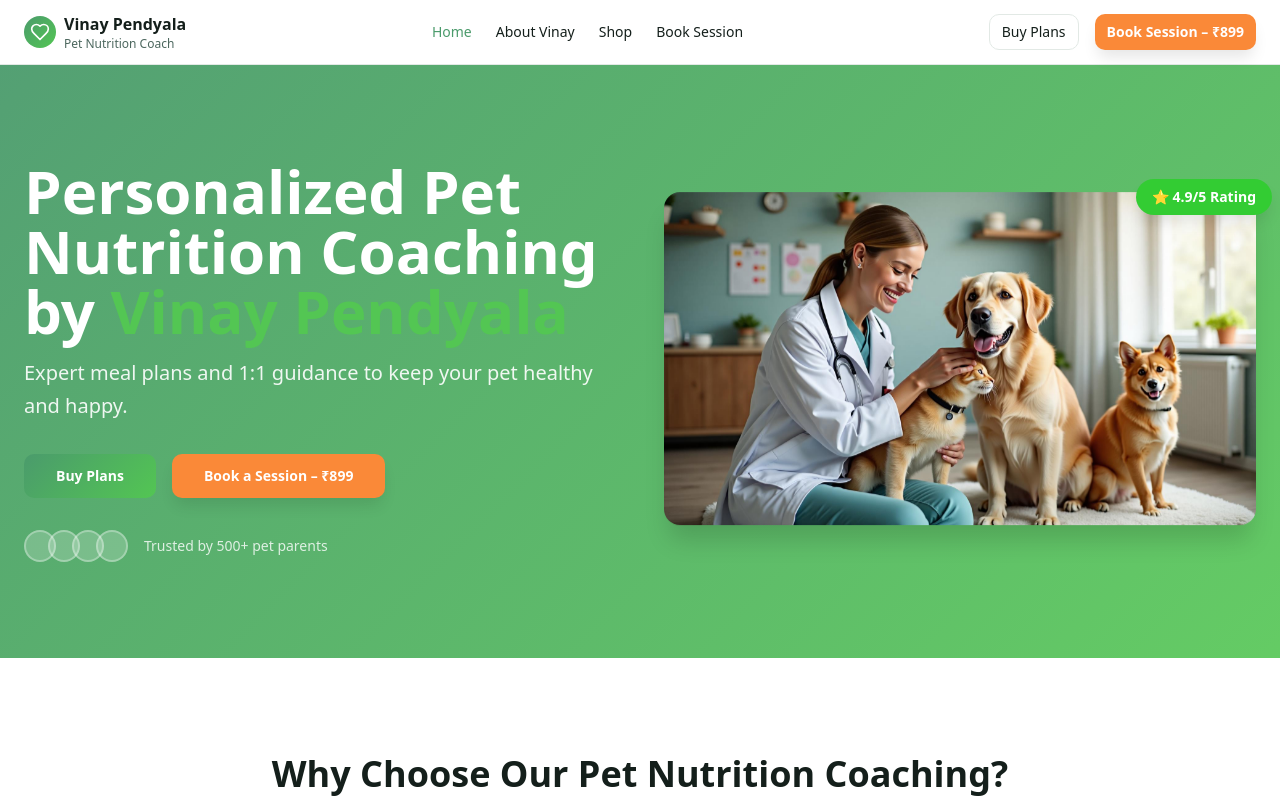
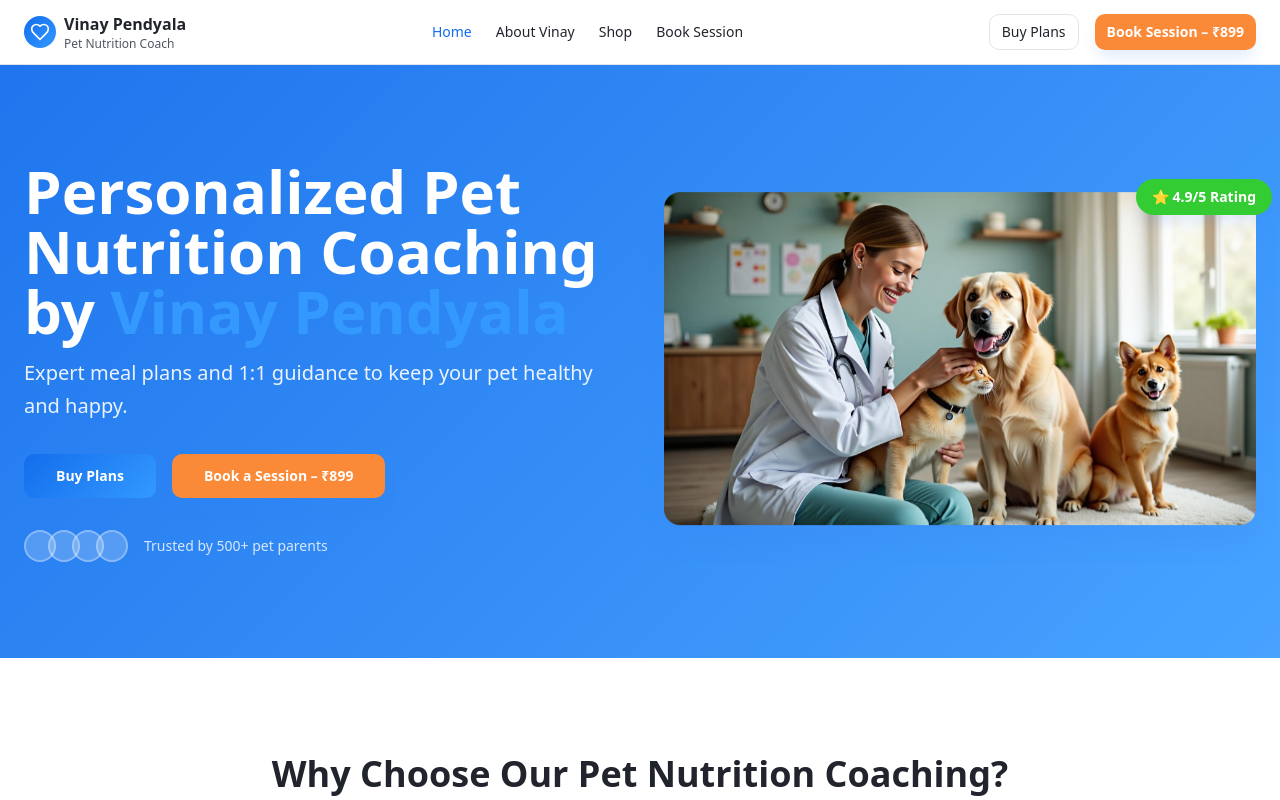
Before and after one commit to gangulajaswanth-dotcom/vinay-pawsitive-plans, a React (Vite) app: page / in a window 1280 px wide. Shown: the top 800 px of the page. Built offline with nearby package versions, Linux system fonts and the light colour scheme.

Commit message:
Change theme to blue and white

```diff
--- a/src/index.css
+++ b/src/index.css
@@ -8,39 +8,39 @@ All colors MUST be HSL.
 
 @layer base {
   :root {
-    /* Health-focused color palette inspired by pet nutrition coaching */
+    /* Health-focused color palette inspired by pet nutrition coaching - Blue Theme */
     --background: 0 0% 100%;
-    --foreground: 160 20% 10%;
+    --foreground: 220 15% 15%;
 
     --card: 0 0% 100%;
-    --card-foreground: 160 15% 15%;
+    --card-foreground: 220 15% 15%;
 
     --popover: 0 0% 100%;
-    --popover-foreground: 160 15% 15%;
+    --popover-foreground: 220 15% 15%;
 
-    /* Primary: Calming sage green for trust and health */
-    --primary: 145 35% 45%;
+    /* Primary: Professional blue for trust and health */
+    --primary: 215 85% 50%;
     --primary-foreground: 0 0% 100%;
-    --primary-hover: 145 35% 35%;
+    --primary-hover: 215 85% 45%;
 
-    /* Secondary: Warm earthy tone */
-    --secondary: 35 20% 92%;
-    --secondary-foreground: 160 15% 15%;
+    /* Secondary: Soft blue-gray tone */
+    --secondary: 220 15% 94%;
+    --secondary-foreground: 220 15% 15%;
 
-    /* Muted: Soft neutral backgrounds */
-    --muted: 145 15% 96%;
-    --muted-foreground: 160 15% 35%;
+    /* Muted: Light blue-gray backgrounds */
+    --muted: 220 13% 96%;
+    --muted-foreground: 220 10% 35%;
 
-    /* Accent: Fresh green for CTAs */
-    --accent: 120 50% 55%;
+    /* Accent: Vibrant blue for CTAs */
+    --accent: 210 100% 60%;
     --accent-foreground: 0 0% 100%;
-    --accent-hover: 120 50% 45%;
+    --accent-hover: 210 100% 55%;
 
-    /* Success and wellness tones */
+    /* Success and wellness tones - keeping green for universal success meaning */
     --success: 120 60% 50%;
     --success-foreground: 0 0% 100%;
 
-    /* Warm orange for book session CTA */
+    /* Warm orange for book session CTA - keeping for contrast */
     --booking: 25 95% 60%;
     --booking-foreground: 0 0% 100%;
     --booking-hover: 25 95% 50%;
@@ -48,17 +48,17 @@ All colors MUST be HSL.
     --destructive: 0 84.2% 60.2%;
     --destructive-foreground: 0 0% 100%;
 
-    --border: 145 15% 90%;
-    --input: 145 15% 95%;
-    --ring: 145 35% 45%;
+    --border: 220 13% 90%;
+    --input: 220 13% 95%;
+    --ring: 215 85% 50%;
 
     /* Design system enhancements */
     --radius: 0.75rem;
-    --shadow-soft: 0 4px 6px -1px rgba(0, 0, 0, 0.05);
-    --shadow-medium: 0 10px 15px -3px rgba(0, 0, 0, 0.1);
-    --shadow-strong: 0 20px 25px -5px rgba(0, 0, 0, 0.15);
+    --shadow-soft: 0 4px 6px -1px rgba(59, 130, 246, 0.1);
+    --shadow-medium: 0 10px 15px -3px rgba(59, 130, 246, 0.15);
+    --shadow-strong: 0 20px 25px -5px rgba(59, 130, 246, 0.2);
 
-    /* Gradients */
+    /* Gradients - Updated to blue theme */
     --gradient-primary: linear-gradient(135deg, hsl(var(--primary)), hsl(var(--accent)));
     --gradient-hero: linear-gradient(135deg, hsl(var(--primary) / 0.95), hsl(var(--accent) / 0.9));
     --gradient-card: linear-gradient(145deg, hsl(var(--card)), hsl(var(--muted) / 0.3));
@@ -81,41 +81,41 @@ All colors MUST be HSL.
   }
 
   .dark {
-    --background: 222.2 84% 4.9%;
+    --background: 220 84% 4.9%;
     --foreground: 210 40% 98%;
 
-    --card: 222.2 84% 4.9%;
+    --card: 220 84% 4.9%;
     --card-foreground: 210 40% 98%;
 
-    --popover: 222.2 84% 4.9%;
+    --popover: 220 84% 4.9%;
     --popover-foreground: 210 40% 98%;
 
-    --primary: 210 40% 98%;
-    --primary-foreground: 222.2 47.4% 11.2%;
+    --primary: 210 100% 70%;
+    --primary-foreground: 220 84% 4.9%;
 
-    --secondary: 217.2 32.6% 17.5%;
+    --secondary: 215 32% 17.5%;
     --secondary-foreground: 210 40% 98%;
 
-    --muted: 217.2 32.6% 17.5%;
-    --muted-foreground: 215 20.2% 65.1%;
+    --muted: 215 32% 17.5%;
+    --muted-foreground: 215 20% 65.1%;
 
-    --accent: 217.2 32.6% 17.5%;
+    --accent: 210 100% 65%;
     --accent-foreground: 210 40% 98%;
 
     --destructive: 0 62.8% 30.6%;
     --destructive-foreground: 210 40% 98%;
 
-    --border: 217.2 32.6% 17.5%;
-    --input: 217.2 32.6% 17.5%;
-    --ring: 212.7 26.8% 83.9%;
-    --sidebar-background: 240 5.9% 10%;
-    --sidebar-foreground: 240 4.8% 95.9%;
-    --sidebar-primary: 224.3 76.3% 48%;
+    --border: 215 32% 17.5%;
+    --input: 215 32% 17.5%;
+    --ring: 210 100% 70%;
+    --sidebar-background: 220 5.9% 10%;
+    --sidebar-foreground: 220 4.8% 95.9%;
+    --sidebar-primary: 210 100% 60%;
     --sidebar-primary-foreground: 0 0% 100%;
-    --sidebar-accent: 240 3.7% 15.9%;
-    --sidebar-accent-foreground: 240 4.8% 95.9%;
-    --sidebar-border: 240 3.7% 15.9%;
-    --sidebar-ring: 217.2 91.2% 59.8%;
+    --sidebar-accent: 220 3.7% 15.9%;
+    --sidebar-accent-foreground: 220 4.8% 95.9%;
+    --sidebar-border: 220 3.7% 15.9%;
+    --sidebar-ring: 210 100% 70%;
   }
 }
 
```
